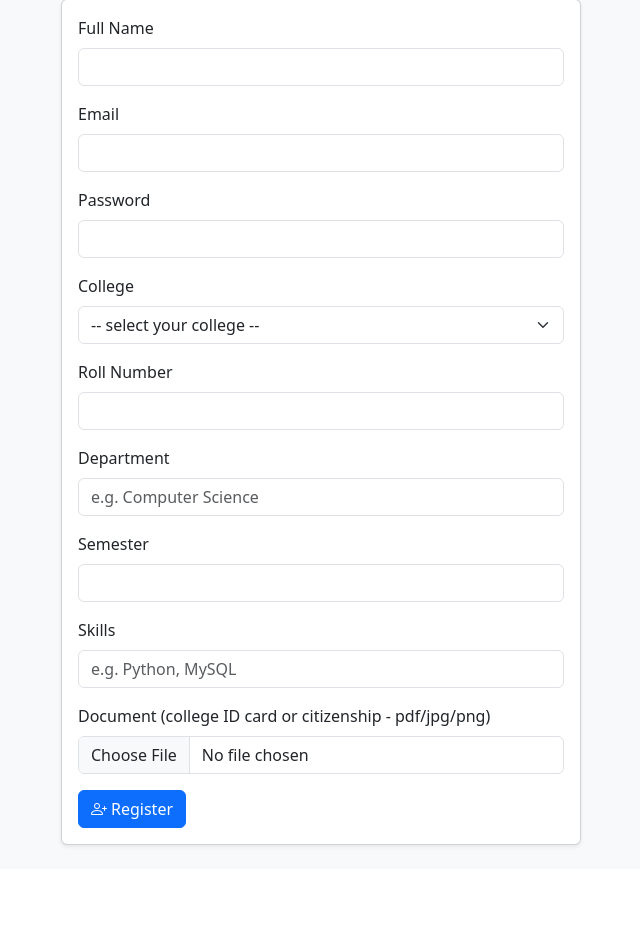
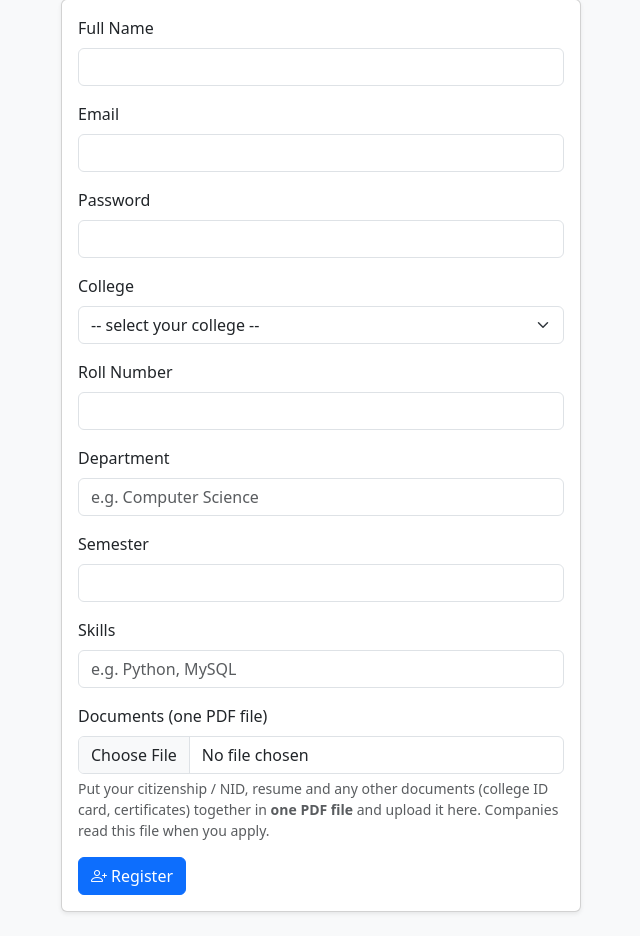
Before and after one commit to RamSinghKarki/Internship_Portal, a Flask app: page /register/student in a window 1280 px wide. Shown: the part 145-1081 px from the top of the page, without its empty margins (21-661 px from the left). Before the commit the page ends 993 px from the top, so only its background shows below. Run offline with Flask 3, Linux system fonts and the light colour scheme; data comes from the database, SQL or seed files in the repository; parts of the project's set-up code (start-up, migrations or seed data) failed here and were passed over; some libraries are stand-ins or nearby versions.

Commit message:
Student uploads NID, resume and other documents as one PDF
The registration upload was described only as an identity document and
accepted images and Word files. It is now one PDF that holds the
citizenship / NID, the resume and any other certificates, so a company
reviewing an applicant can read the resume it never had before.

- routes/auth.py: only PDF is accepted; clearer message on refusal
- register_student.html: new label and help text explaining the one file
- applicants.html / verifications.html: link renamed to match
- new test TC-27: a non-PDF upload is refused (36 tests, all passing)
- report FR-16, schema table, scope, limitations and future work updated
- figures 4 and 16 and the viva sheet regenerated
- defense deck updated (test count, demo step, limitation, future work)

Co-Authored-By: Claude Opus 5 <noreply@anthropic.com>
Claude-Session: https://claude.ai/code/session_013xPLnyFTSjbxMiATP4c7ND

```diff
--- a/database.sql
+++ b/database.sql
@@ -49,7 +49,7 @@ CREATE TABLE students (
     department  VARCHAR(100),
     semester    INT,
     skills      VARCHAR(255),
-    document_url VARCHAR(255),               -- uploaded document (ID card / citizenship)
+    document_url VARCHAR(255),               -- one PDF: citizenship/NID + resume + other documents
     FOREIGN KEY (user_id) REFERENCES users(id) ON DELETE CASCADE,
     FOREIGN KEY (college_id) REFERENCES colleges(id) ON DELETE SET NULL
 );
--- a/models.py
+++ b/models.py
@@ -79,7 +79,8 @@ class Student(db.Model):
     department = db.Column(db.String(100))
     semester = db.Column(db.Integer)
     skills = db.Column(db.String(255))
-    document_url = db.Column(db.String(255))   # uploaded document (ID card / citizenship)
+    # one PDF holding the citizenship / NID, resume and other documents
+    document_url = db.Column(db.String(255))
 
     applications = db.relationship('Application', backref='student',
                                    cascade='all, delete-orphan', passive_deletes=True)
--- a/routes/auth.py
+++ b/routes/auth.py
@@ -8,7 +8,9 @@ from flask import render_template, request, redirect, url_for, session, flash, c
 from werkzeug.utils import secure_filename
 from models import db, Role, User, Student, Company, Supervisor, College, audit
 
-ALLOWED_EXTENSIONS = {'pdf', 'png', 'jpg', 'jpeg', 'doc', 'docx'}
+# the student uploads one PDF that holds the citizenship / NID, the resume
+# and any other certificates, so only PDF files are accepted
+ALLOWED_EXTENSIONS = {'pdf'}
 
 
 def save_document(file):
@@ -44,7 +46,8 @@ def register_student():
         # a valid document upload is required to create a student account
         document = save_document(request.files.get('document'))
         if not document:
-            flash('Please upload a valid document (pdf, png, jpg, doc or docx).')
+            flash('Please upload a valid document: one PDF file containing your '
+                  'citizenship / NID, resume and other documents.')
             return redirect(url_for('register_student'))
 
         role = Role.query.filter_by(role_name='student').first()
--- a/templates/applicants.html
+++ b/templates/applicants.html
@@ -29,8 +29,8 @@
     {% if a.cover_letter %}<p class="card-text preserve mb-1"><b>Cover letter:</b>
 {{ a.cover_letter }}</p>{% endif %}
     {% if a.student.document_url %}
-        <p class="card-text mb-2"><b>Document:</b>
-           <a href="{{ url_for('static', filename=a.student.document_url) }}" target="_blank">View document</a></p>
+        <p class="card-text mb-2"><b>Documents (NID, resume and others):</b>
+           <a href="{{ url_for('static', filename=a.student.document_url) }}" target="_blank">View PDF</a></p>
     {% endif %}
 
     <form method="POST" action="{{ url_for('update_status', id=a.id) }}" class="row g-2">
--- a/templates/register_student.html
+++ b/templates/register_student.html
@@ -27,8 +27,13 @@
             <input type="number" name="semester" class="form-control" min="1" max="8"></div>
         <div class="mb-3"><label class="form-label">Skills</label>
             <input type="text" name="skills" class="form-control" placeholder="e.g. Python, MySQL"></div>
-        <div class="mb-3"><label class="form-label">Document (college ID card or citizenship - pdf/jpg/png)</label>
-            <input type="file" name="document" class="form-control" accept=".pdf,.png,.jpg,.jpeg,.doc,.docx" required></div>
+        <div class="mb-3"><label class="form-label">Documents (one PDF file)</label>
+            <input type="file" name="document" class="form-control" accept=".pdf" required>
+            <div class="form-text">
+                Put your citizenship / NID, resume and any other documents
+                (college ID card, certificates) together in <b>one PDF file</b>
+                and upload it here. Companies read this file when you apply.
+            </div></div>
         <button type="submit" class="btn btn-primary"><i class="bi bi-person-plus me-1"></i>Register</button>
     </form>
   </div>
--- a/templates/verifications.html
+++ b/templates/verifications.html
@@ -57,7 +57,7 @@
         {% if u.student.document_url %}
             <a href="{{ url_for('static', filename=u.student.document_url) }}" target="_blank"
                class="btn btn-outline-primary btn-sm ms-2">
-               <i class="bi bi-file-earmark-text me-1"></i>View document</a>
+               <i class="bi bi-file-earmark-text me-1"></i>View documents (PDF)</a>
         {% endif %}
     {% elif u.company %}
         <span class="badge text-bg-light border">Industry: {{ u.company.industry }}</span>
```
Also changed, not shown: docs/Viva_QA_Sheet.md (+12 -8 lines), tests/conftest.py (+6 -4 lines), tests/test_01_authentication.py (+11 -0 lines), tests/README.md, 4 other files.
